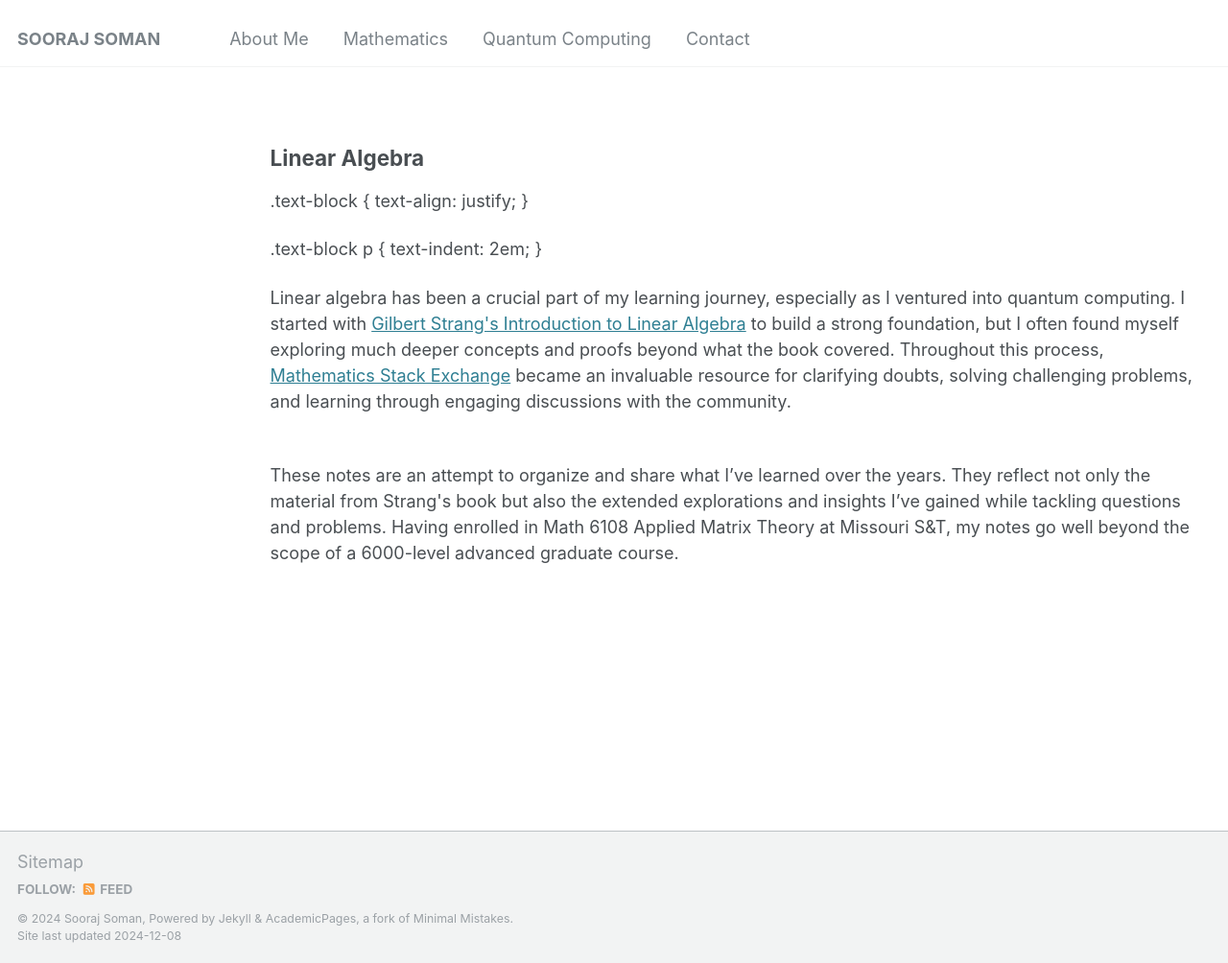
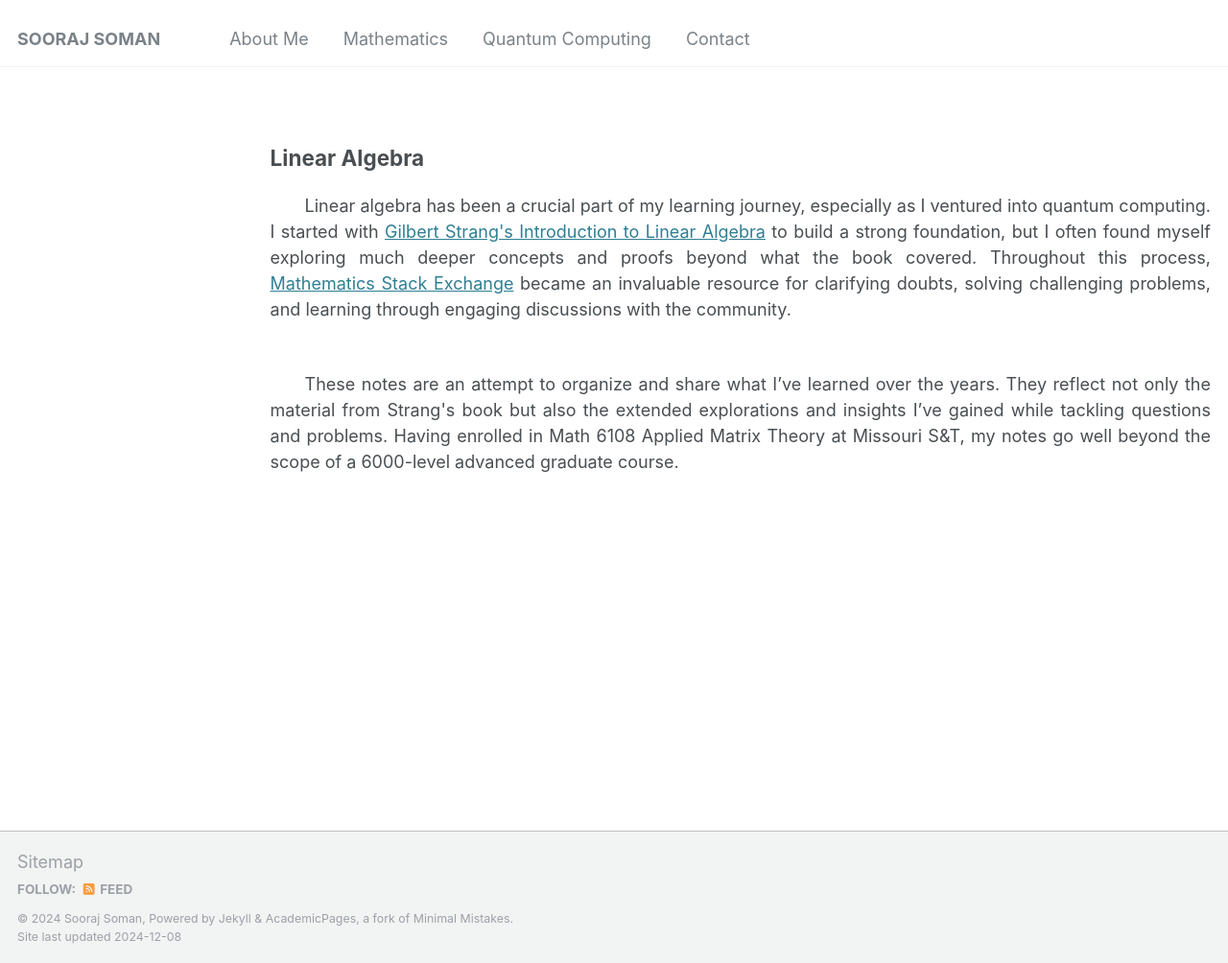
Before and after one commit to soorajss1729/soorajss1729.github.io, a Jekyll site: the page built from _mathematics/mathematics.md, in a window 1280 px wide and 1004 px high. Shown: the whole window at 96% size. Built offline with Jekyll 4.4.1, drawn with Linux system fonts in a browser that asks for light colours.

Commit message:
Update mathematics.md

```diff
--- a/_mathematics/mathematics.md
+++ b/_mathematics/mathematics.md
@@ -6,22 +6,18 @@ collection: mathematics
 entries_layout: grid
 classes: wide
 ---
-## Linear Algebra
-
+<style>
 .text-block {
-  text-align: justify;
+    text-align: justify;
 }
 
 .text-block p {
-  text-indent: 2em;
+    text-indent: 2em;
 }
-
+</style>
+## Linear Algebra
 <a name="linear-algebra"></a>
 <div class="text-block">
- <p>
-  Linear algebra has been a crucial part of my learning journey, especially as I ventured into quantum computing. I  started with <a href="https://archive.org/details/gilbert-strang-introduction-to-linear-algebra-fifth-edition/page/504/mode/2up">Gilbert Strang's Introduction to Linear Algebra</a> to build a strong foundation, but I often found myself exploring much deeper concepts and proofs beyond what the book covered. Throughout this process, <a href="https://math.stackexchange.com/users/223599/sooraj-soman">Mathematics Stack Exchange</a> became an invaluable resource for clarifying doubts, solving challenging problems, and learning through engaging discussions with the community.<br><br>
-</p>
-  <p>
-   These notes are an attempt to organize and share what I’ve learned over the years. They reflect not only the material from Strang's book but also the extended explorations and insights I’ve gained while tackling questions and problems. Having enrolled in Math 6108 Applied Matrix Theory at Missouri S&T, my notes go well beyond the scope of a 6000-level advanced graduate course.
-  </p>
+ <p>Linear algebra has been a crucial part of my learning journey, especially as I ventured into quantum computing. I  started with <a href="https://archive.org/details/gilbert-strang-introduction-to-linear-algebra-fifth-edition/page/504/mode/2up">Gilbert Strang's Introduction to Linear Algebra</a> to build a strong foundation, but I often found myself exploring much deeper concepts and proofs beyond what the book covered. Throughout this process, <a href="https://math.stackexchange.com/users/223599/sooraj-soman">Mathematics Stack Exchange</a> became an invaluable resource for clarifying doubts, solving challenging problems, and learning through engaging discussions with the community.<br><br></p>
+  <p>These notes are an attempt to organize and share what I’ve learned over the years. They reflect not only the material from Strang's book but also the extended explorations and insights I’ve gained while tackling questions and problems. Having enrolled in Math 6108 Applied Matrix Theory at Missouri S&T, my notes go well beyond the scope of a 6000-level advanced graduate course.</p>
 </div>
```
